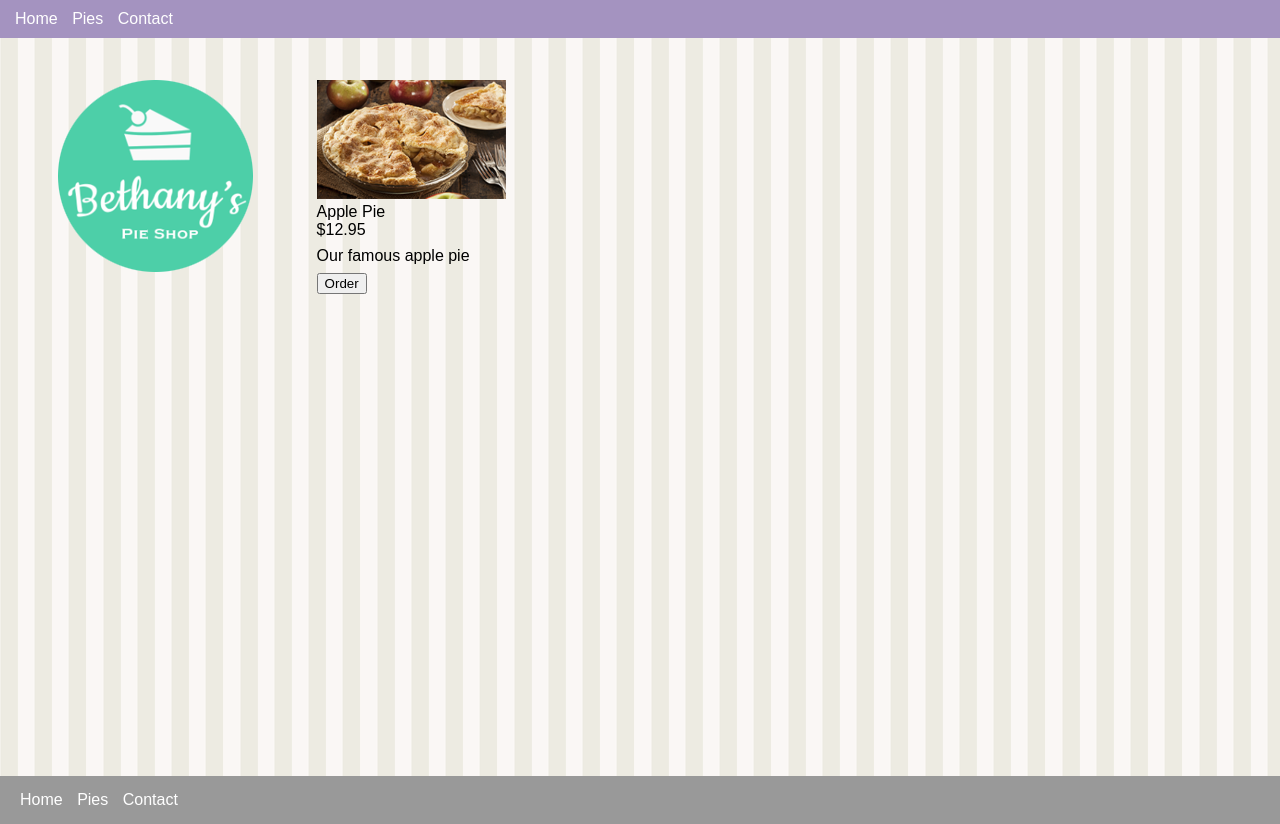
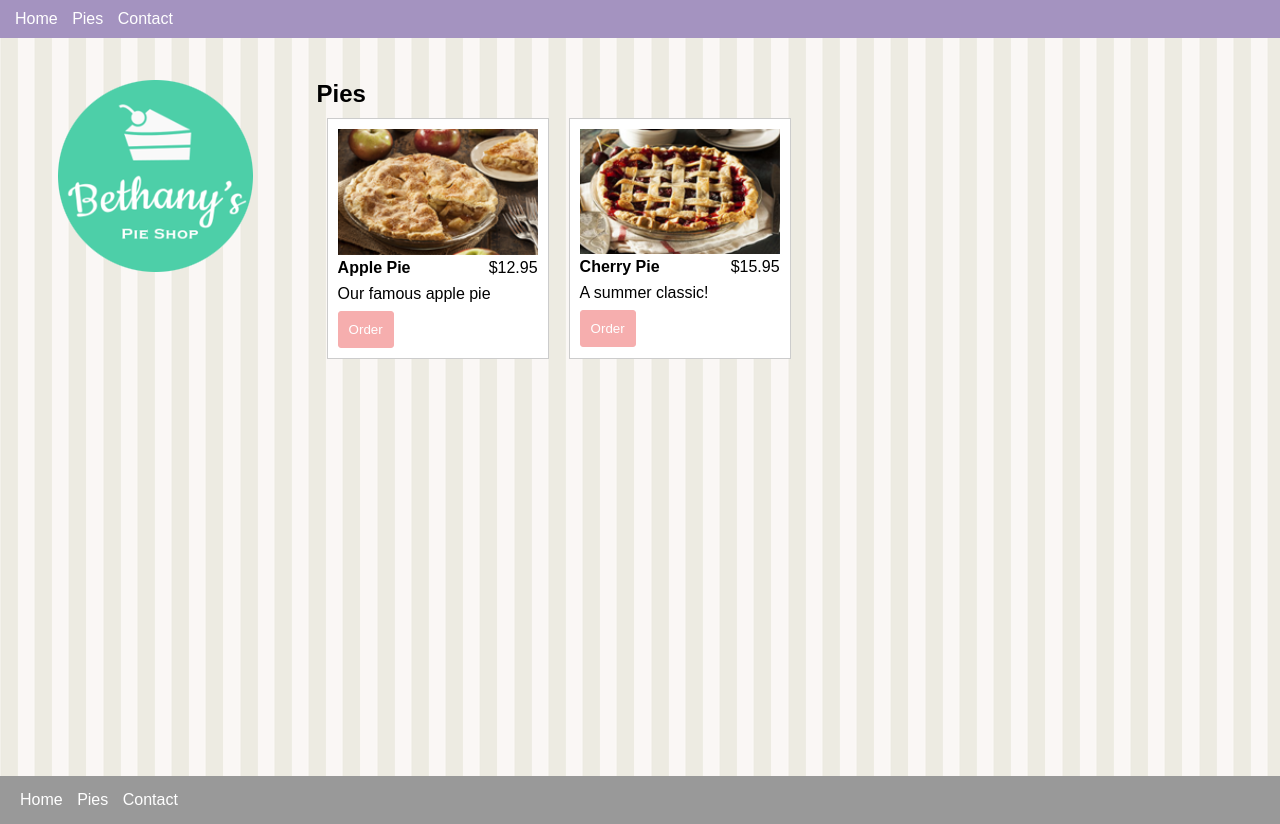
Before and after one commit to jeremy-marshall/bethany-pie-shop, a plain HTML site: page pies.html in a window 1280 px wide. Drawn offline with Linux system fonts and the light colour scheme.

Commit message:
finalized primary content

```diff
--- a/pies.html
+++ b/pies.html
@@ -23,6 +23,7 @@
     <main>
         <aside><img src="./images/logo.png" alt="Bethany's Pie Shop"></aside>
         <article>
+            <h1>Pies</h1>
         <section class="columns-desktop">
             <div class="pie">
                 <img src="./images/apple-pie.png" alt="Apple Pie" />
@@ -32,6 +33,15 @@
                 </div>
                 <p class="desc">Our famous apple pie</p>
                 <button data-order="apple-pie">Order</button>
+            </div>
+            <div class="pie">
+                <img src="./images/cherry-pie.png" alt="Cherry Pie" />
+                <div class="columns">
+                    <div class="title">Cherry Pie</div>
+                    <div class="price">$15.95</div>
+                </div>
+                <p class="desc">A summer classic!</p>
+                <button data-order="cherry-pie">Order</button>
             </div>
         </section>
         </article>
--- a/site.css
+++ b/site.css
@@ -67,6 +67,10 @@ article {
     width: 75%;
 }
 
+.columns {
+    display: flex;
+}
+
 @media only screen and (min-width: 768px) {
 
     main {
@@ -76,4 +80,46 @@ article {
     aside {
         margin-left: 2%;
     }
+
+    .columns-desktop {
+        display: flex;
+    }
 }
+
+/* Pies */
+
+.pie {
+    width: 200px;
+    padding: 10px;
+    margin: 10px;
+    background-color: #fff;
+    border: solid 1px #ccc;
+}
+
+.pie img {
+    width: 100%;
+}
+
+.pie .title {
+    font-weight: bold;
+}
+
+.pie .columns {
+    width: 100%;
+}
+
+.pie .price {
+    text-align: right;
+}
+
+.pie .columns div {
+    width: 50%;
+}
+
+.pie button {
+    background-color: #f6aeae;
+    padding: 10px;
+    border: solid 1px #f6aeae;
+    border-radius: 3px;
+    color: #fff;
+}
```
